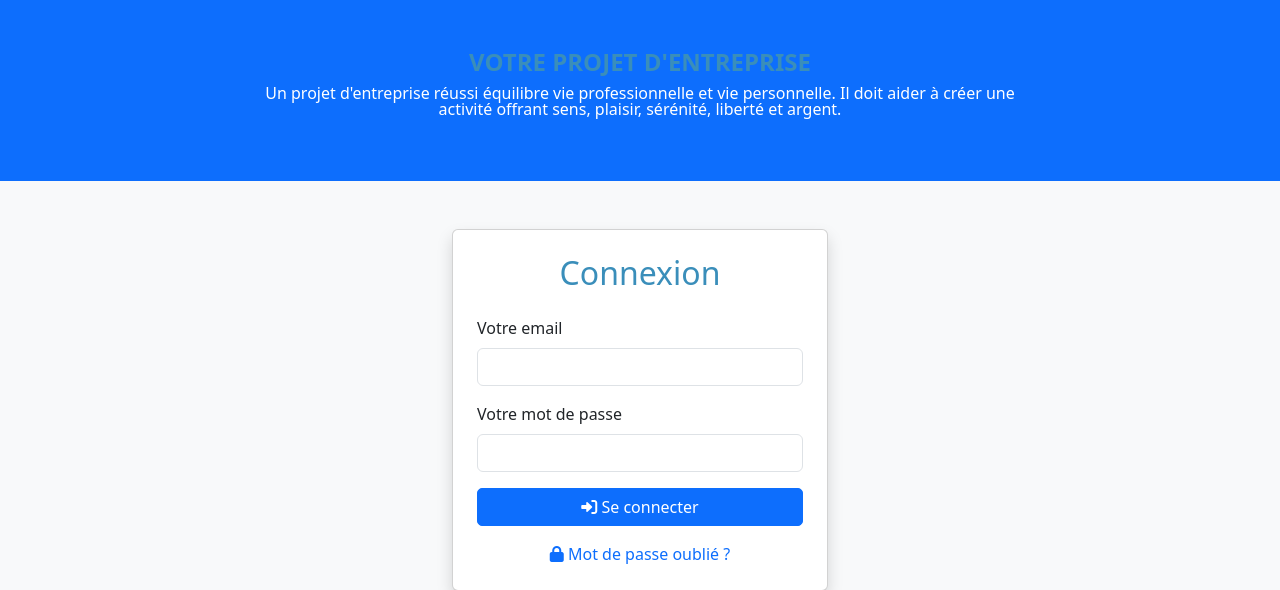
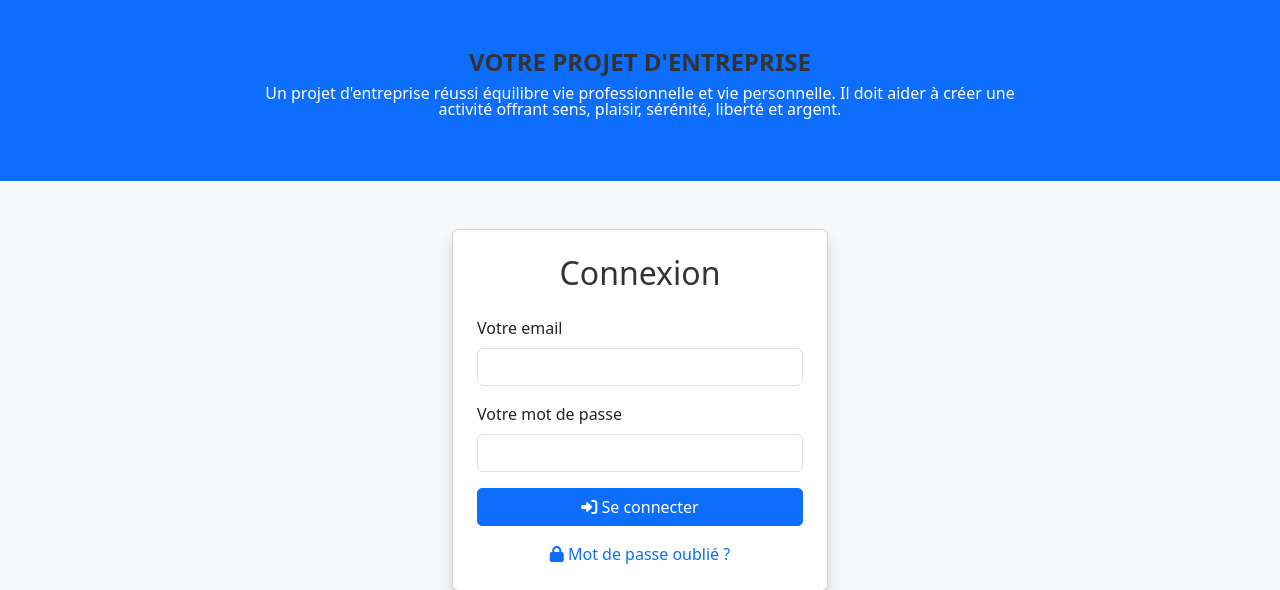
Before and after one commit to Qualixel/IAprojet, a Flask app: page / in a window 1280 px wide. Shown: the top 590 px of the page. Run offline with Flask 3, Linux system fonts and the light colour scheme.

Commit message:
mise à jour de la page style.css

```diff
--- a/static/css/style.css
+++ b/static/css/style.css
@@ -27,7 +27,7 @@ p.lead {
 }
 
 h1, h2, h3 {
-    color: #3a8eba;
+    color: #333;
 }
 """
 
```
